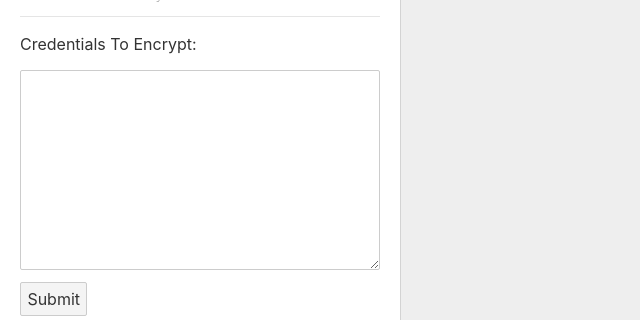
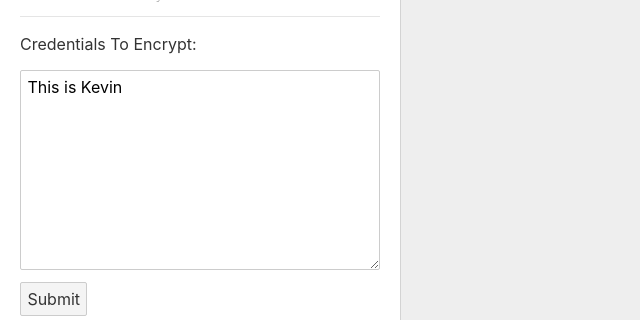
Before and after one commit to KevinVitale/eth-boston-hackathon, a Svelte app in the folder website/: page / in a window 1280 px wide. Shown: the part 399-719 px from the top of the page, without its empty margins (0-640 px from the left). Built offline with nearby package versions, Linux system fonts and the light colour scheme.

Commit message:
[Website] updated ABI URL

```diff
--- a/website/src/App.svelte
+++ b/website/src/App.svelte
@@ -7,14 +7,15 @@
   import WorkHistoryList from './WorkHistoryList.svelte';
 
   let projectID = '';
-	let payload = '';
+	let payload = 'This is Kevin';
 	let accounts = [];
 	const backend = 'localhost:8080'
-	const contractABI = 'https://raw.githubusercontent.com/KevinVitale/eth-boston-hackathon/master/contracts/build/contracts/TACX.json?token=AAEJCON7N5R5K3BD5XKUIF25PWDMK'
+	const contractABI = "https://gist.githubusercontent.com/KevinVitale/ab14291d0298fb138aba54d63d2a439c/raw/6e75f651a40ad942e8a59cdc0c8c780c2d79b6b9/LOGN.json"
+
 	const deployedTokenContractAddress = '0x8CD4E85b102D4f5b217927A0192092C56F6F090A'
 
-    //const web3 = new Web3(new Web3.providers.HttpProvider('https://ropsten.infura.io/v3/4fd54fedda864aaa820def2e7300d453'));
-    const web3 = new Web3(window.ethereum);
+  //const web3 = new Web3(new Web3.providers.HttpProvider('https://ropsten.infura.io/v3/4fd54fedda864aaa820def2e7300d453'));
+  const web3 = new Web3(window.ethereum);
 
   onMount(async () => {
 			await window.ethereum.enable();
@@ -29,11 +30,12 @@
     var transactionReceipt = await tokenContract.methods.createToken().send({ from: accounts[0], value: 800000 })
     var tokenID = new web3.utils.BN(transactionReceipt.events.Transfer.raw.topics[3].substring(2)).toString()
 
-    var submission = `{ "creds": "${payload}", "address": "${accounts[0]}", "tokenID": ${ tokenID} }`
-console.log(submission)
-console.log(accounts[0])
+    var submission = `{ "creds": "${payload}", "address": "${accounts[0]}", "tokenId": ${ tokenID} }`
+    console.log(submission)
+    console.log(accounts[0])
     const signatureHash = await web3.eth.sign(submission, accounts[0]);
-console.log(signatureHash)
+
+    console.log(signatureHash)
     fetch(backend + '/mint', {
             method: 'POST',
             headers: {
```
